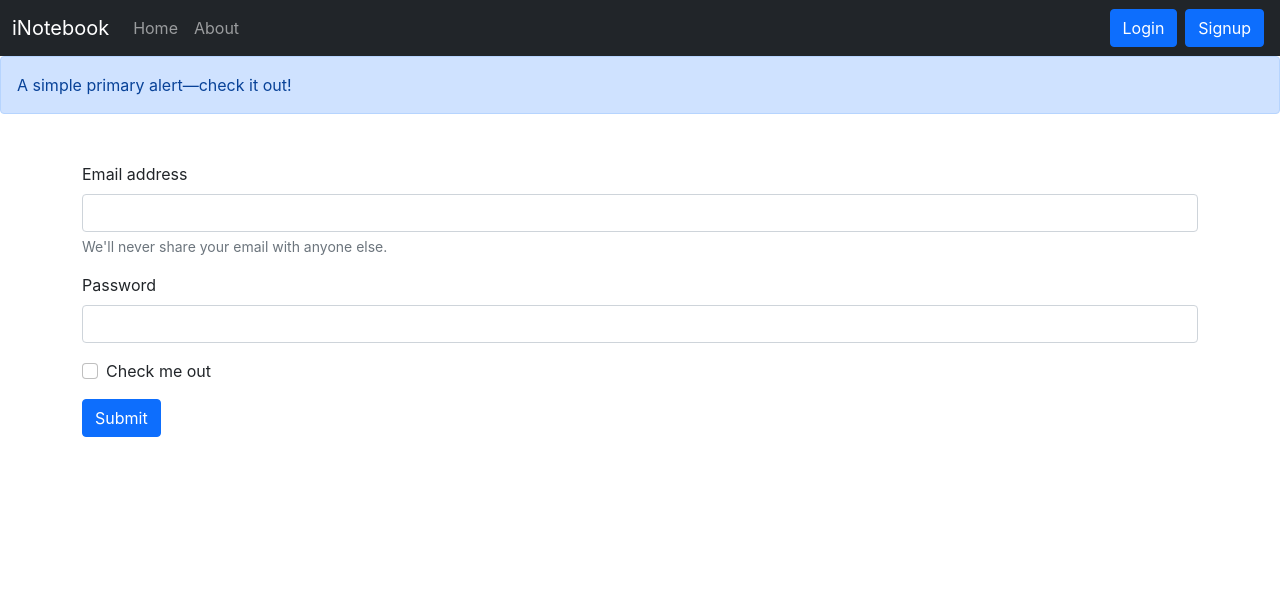
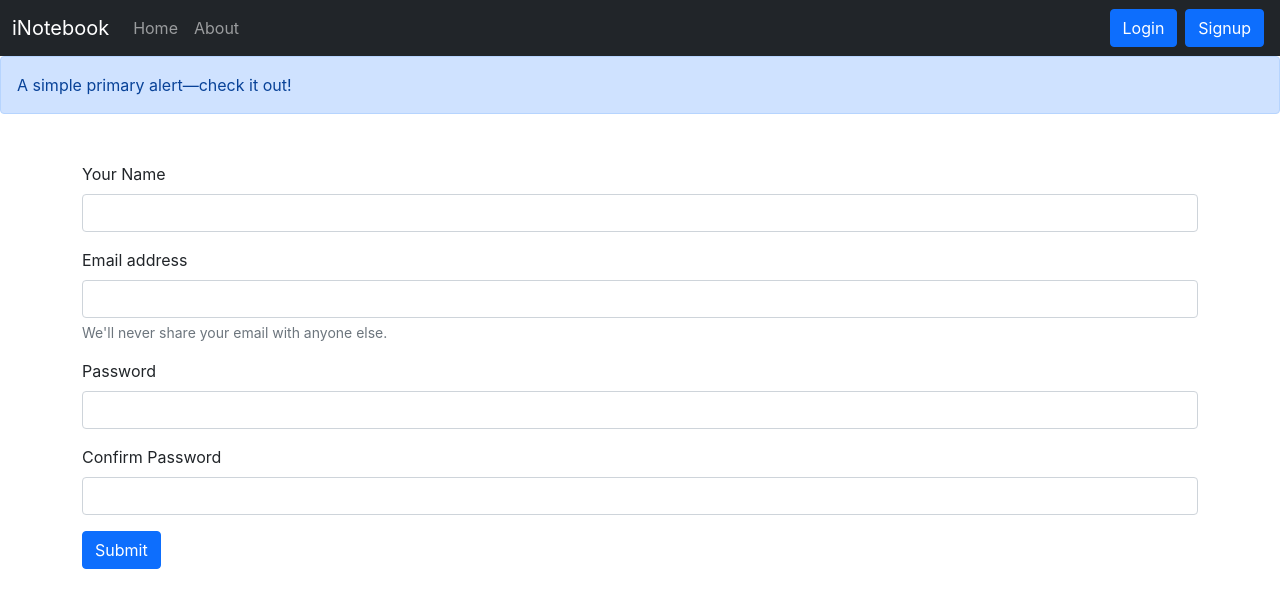
Before and after one commit to 082-Rishikant/iNote, a React (Create React App) app: page /signup in a window 1280 px wide. Shown: the top 608 px of the page. Built offline with nearby package versions, Linux system fonts and the light colour scheme.

Commit message:
Lecture-70 Adding Signup component and adding Frontend validation in it

```diff
--- a/src/components/Login.js
+++ b/src/components/Login.js
@@ -27,6 +27,7 @@ function Login() {
     {
       //Redirect the user to Home page
       localStorage.setItem('token', json.auth_token);
+      setCredentials({email:"", password:""});
       navigate("/");
     }
     else
--- a/src/components/Signup.js
+++ b/src/components/Signup.js
@@ -1,20 +1,59 @@
-import React from 'react';
+import React, { useState } from 'react';
+import {useNavigate } from 'react-router-dom'
 
 function Signup() {
+  const host="http://localhost:5000";
+  const [credentials, setCredentials] = useState({name:"",email:"", password:"",cpassword:""});
+
+  let navigate=useNavigate ();
+
+  const onChange=(e)=>{
+    setCredentials({...credentials, [e.target.name]:e.target.value})
+  }
+
+  const {email, password, name}=credentials;
+
+  const handleSignup= async (e)=>{
+    e.preventDefault();
+    // API Call To send Request for Signup
+    const response = await fetch(`${host}/api/auth/createuser/`, {
+      method: 'POST',
+      headers: {
+        'Content-Type': 'application/json'
+      },
+      body: JSON.stringify({name, email,password})
+    });
+    const json=await response.json();
+    if(json.success)
+    {
+      //Redirect the user to Home page
+      localStorage.setItem('token', json.auth_token);
+      navigate("/");
+    }
+    else
+    {
+      //wrong details
+      alert("Please Signup with Right credential")
+    }
+  }
   return (
-    <form>
+    <form onSubmit={handleSignup}>
       <div className="mb-3">
-      <label htmlFor="exampleInputEmail1" className="form-label">Email address</label>
-      <input type="email" className="form-control" id="exampleInputEmail1" aria-describedby="emailHelp"/>
+        <label htmlFor="name" className="form-label">Your Name</label>
+        <input type="text" className="form-control" id="name" onChange={onChange} name='name' minLength={3} required/>
+      </div>
+      <div className="mb-3">
+        <label htmlFor="email" className="form-label">Email address</label>
+        <input type="email" className="form-control" id="email" aria-describedby="emailHelp" onChange={onChange} name='email'/>
         <div id="emailHelp" className="form-text">We'll never share your email with anyone else.</div>
       </div>
       <div className="mb-3">
-      <label htmlFor="exampleInputPassword1" className="form-label">Password</label>
-      <input type="password" className="form-control" id="exampleInputPassword1"/>
+        <label htmlFor="password" className="form-label">Password</label>
+        <input type="password" className="form-control" id="password" onChange={onChange} name='password' minLength={5} required/>
       </div>
-    <div className="mb-3 form-check">
-      <input type="checkbox" className="form-check-input" id="exampleCheck1"/>
-      <label className="form-check-label" htmlFor="exampleCheck1">Check me out</label>
+      <div className="mb-3">
+        <label htmlFor="cpassword" className="form-label">Confirm Password</label>
+        <input type="password" className="form-control" id="cpassword" onChange={onChange} name='cpassword' minLength={5} required/>
       </div>
       <button type="submit" className="btn btn-primary">Submit</button>
     </form>
```
Also changed, not shown: 1 other file (tests, documents, lock files or other folders). Lines whose indentation alone changed are shown as unchanged.
